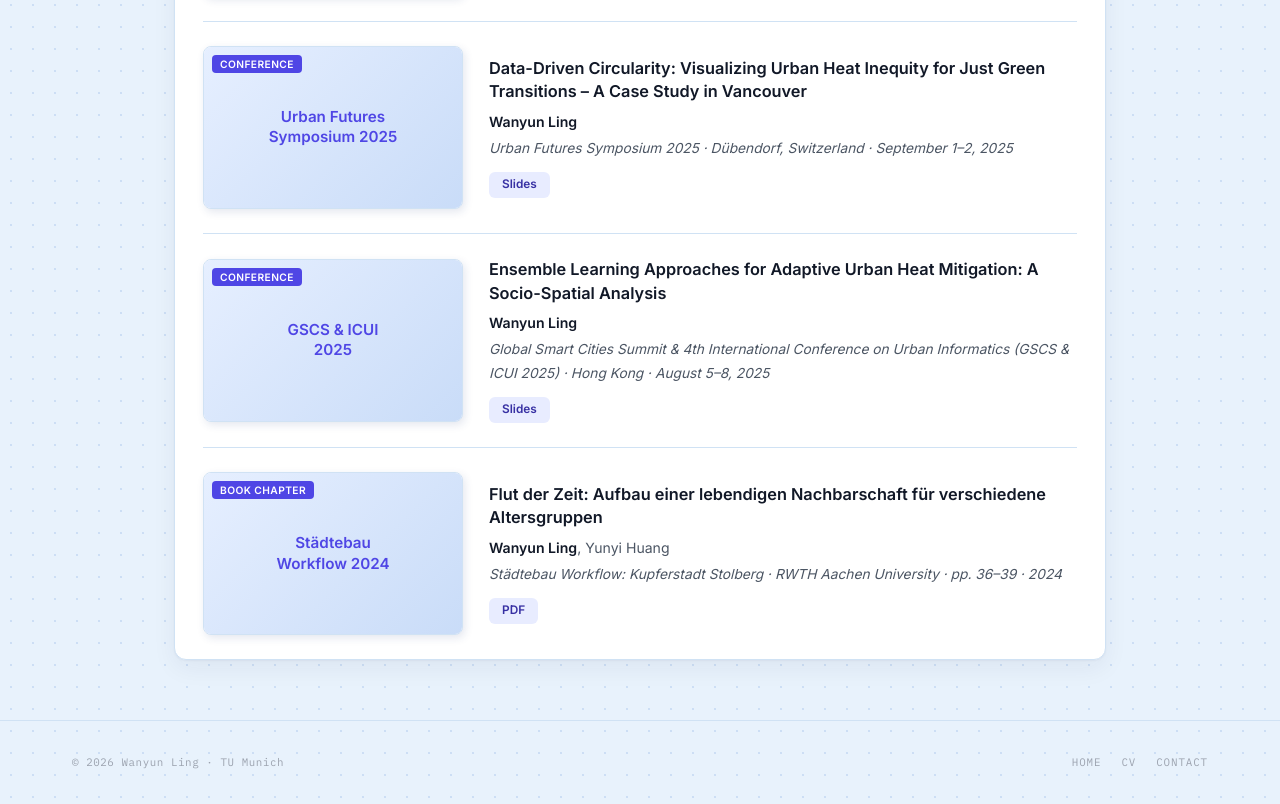
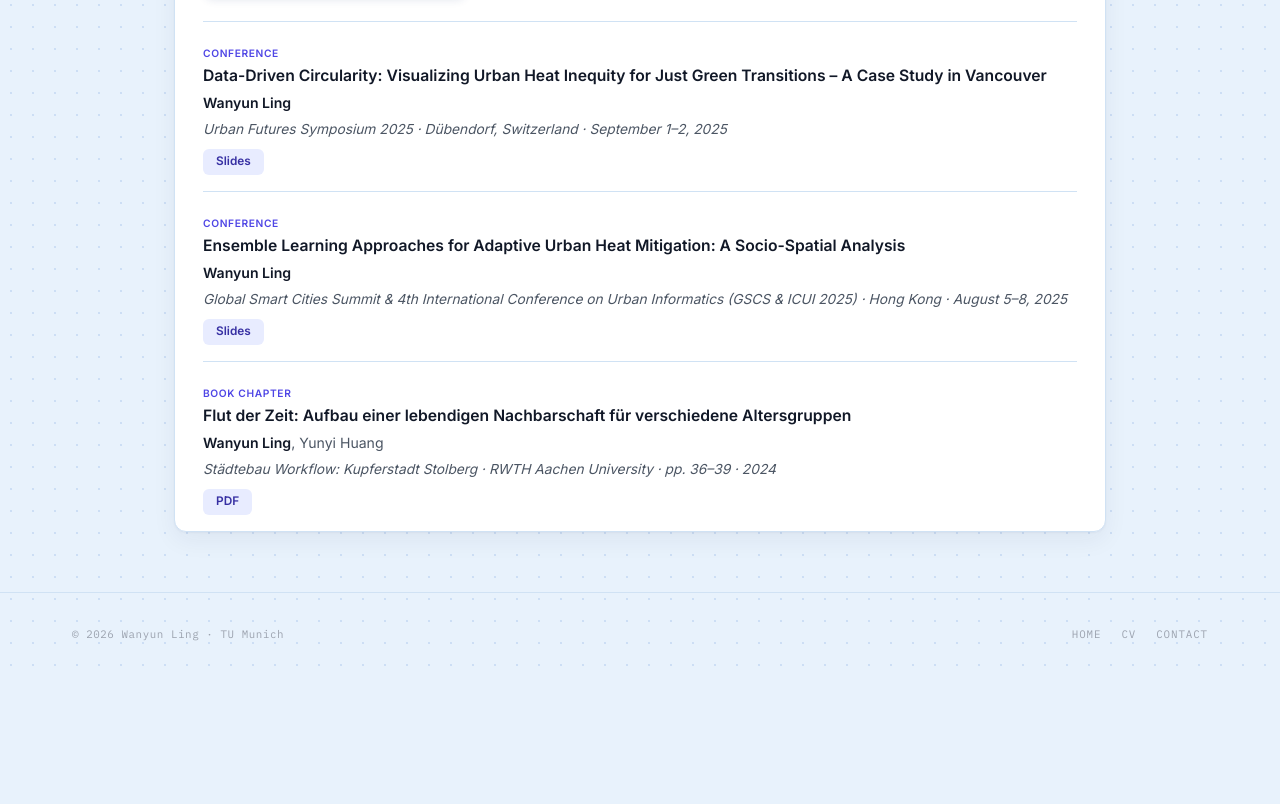
Before and after one commit to wyling0v0/wyling0v0.github.io, a plain HTML site: page publications.html in a window 1280 px wide. Shown: the part 1612-2416 px from the top of the page. After the commit the page ends 2288 px from the top, so only its background shows below. Drawn offline with Linux system fonts and the light colour scheme.

Commit message:
Publications: show older conference papers and book chapter as text-only rows
Keep the ISOCARP paper's cover image. Urban Futures, GSCS & ICUI and the
book chapter have no figure, so they are plain text lines instead of
placeholder tiles.

Co-Authored-By: Claude Sonnet 5.5 <noreply@anthropic.com>

```diff
--- a/css/style.css
+++ b/css/style.css
@@ -1556,6 +1556,16 @@ body {
 .link-doi     { background: #dff1fb; color: #0b5d86; }
 .link-project { background: #fff; color: var(--text-sub); border-color: var(--border2); }
 
+/* Text-only rows (no figure): a few compact lines */
+.paper-box.text-only { grid-template-columns: 1fr; gap: 0; padding: 16px 0; }
+.paper-box.text-only .paper-title { font-size: .98rem; margin-bottom: 3px; }
+.paper-box.text-only .paper-links { margin-top: 8px; }
+.paper-tag {
+  display: inline-block; margin-bottom: 4px;
+  font: 600 .64rem/1 var(--font-body); letter-spacing: .06em; text-transform: uppercase;
+  color: var(--cyan);
+}
+
 @media (max-width: 720px) {
   .paper-list { padding: 0 18px; }
   .paper-box { grid-template-columns: 1fr; gap: 14px; }
--- a/publications.html
+++ b/publications.html
@@ -143,12 +143,9 @@
     </div>
 
     <!-- Urban Futures -->
-    <div class="paper-box" data-year="2025">
-      <div class="paper-box-image">
-        <div class="badge">Conference</div>
-        <div class="thumb-placeholder"><span>Urban Futures<br>Symposium 2025</span></div>
-      </div>
+    <div class="paper-box text-only" data-year="2025">
       <div class="paper-box-text">
+        <span class="paper-tag">Conference</span>
         <a class="paper-title" href="https://drive.google.com/file/d/1XEeXJ6phXpbKPXO7Ly1LzIKCK3nIzsDy/view?usp=sharing" target="_blank">Data-Driven Circularity: Visualizing Urban Heat Inequity for Just Green Transitions – A Case Study in Vancouver</a>
         <div class="paper-authors"><strong>Wanyun Ling</strong></div>
         <div class="paper-venue">Urban Futures Symposium 2025 · Dübendorf, Switzerland · September 1–2, 2025</div>
@@ -159,12 +156,9 @@
     </div>
 
     <!-- GSCS & ICUI -->
-    <div class="paper-box" data-year="2025">
-      <div class="paper-box-image">
-        <div class="badge">Conference</div>
-        <div class="thumb-placeholder"><span>GSCS &amp; ICUI<br>2025</span></div>
-      </div>
+    <div class="paper-box text-only" data-year="2025">
       <div class="paper-box-text">
+        <span class="paper-tag">Conference</span>
         <a class="paper-title" href="https://drive.google.com/file/d/1juG5wv_VQWsFcpZoT_dI-lWEGvm11koB/view?usp=sharing" target="_blank">Ensemble Learning Approaches for Adaptive Urban Heat Mitigation: A Socio-Spatial Analysis</a>
         <div class="paper-authors"><strong>Wanyun Ling</strong></div>
         <div class="paper-venue">Global Smart Cities Summit &amp; 4th International Conference on Urban Informatics (GSCS &amp; ICUI 2025) · Hong Kong · August 5–8, 2025</div>
@@ -175,12 +169,9 @@
     </div>
 
     <!-- Book chapter -->
-    <div class="paper-box" data-year="2024">
-      <div class="paper-box-image">
-        <div class="badge">Book Chapter</div>
-        <div class="thumb-placeholder"><span>Städtebau<br>Workflow 2024</span></div>
-      </div>
+    <div class="paper-box text-only" data-year="2024">
       <div class="paper-box-text">
+        <span class="paper-tag">Book Chapter</span>
         <a class="paper-title" href="https://tcr.rwth-aachen.de/wp-content/uploads/2024/07/Workflow05KupferstadtStolberg-compressed.pdf" target="_blank">Flut der Zeit: Aufbau einer lebendigen Nachbarschaft für verschiedene Altersgruppen</a>
         <div class="paper-authors"><strong>Wanyun Ling</strong>, Yunyi Huang</div>
         <div class="paper-venue">Städtebau Workflow: Kupferstadt Stolberg · RWTH Aachen University · pp. 36–39 · 2024</div>
```
